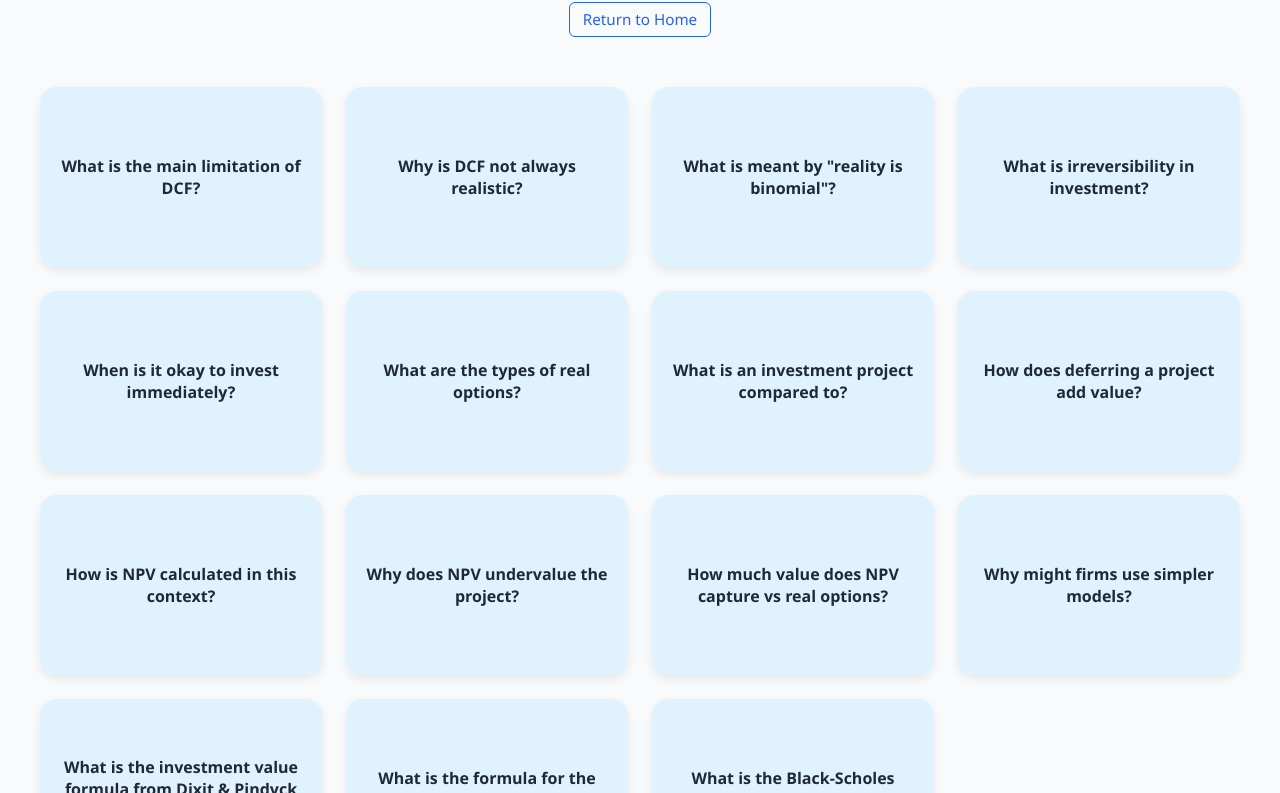
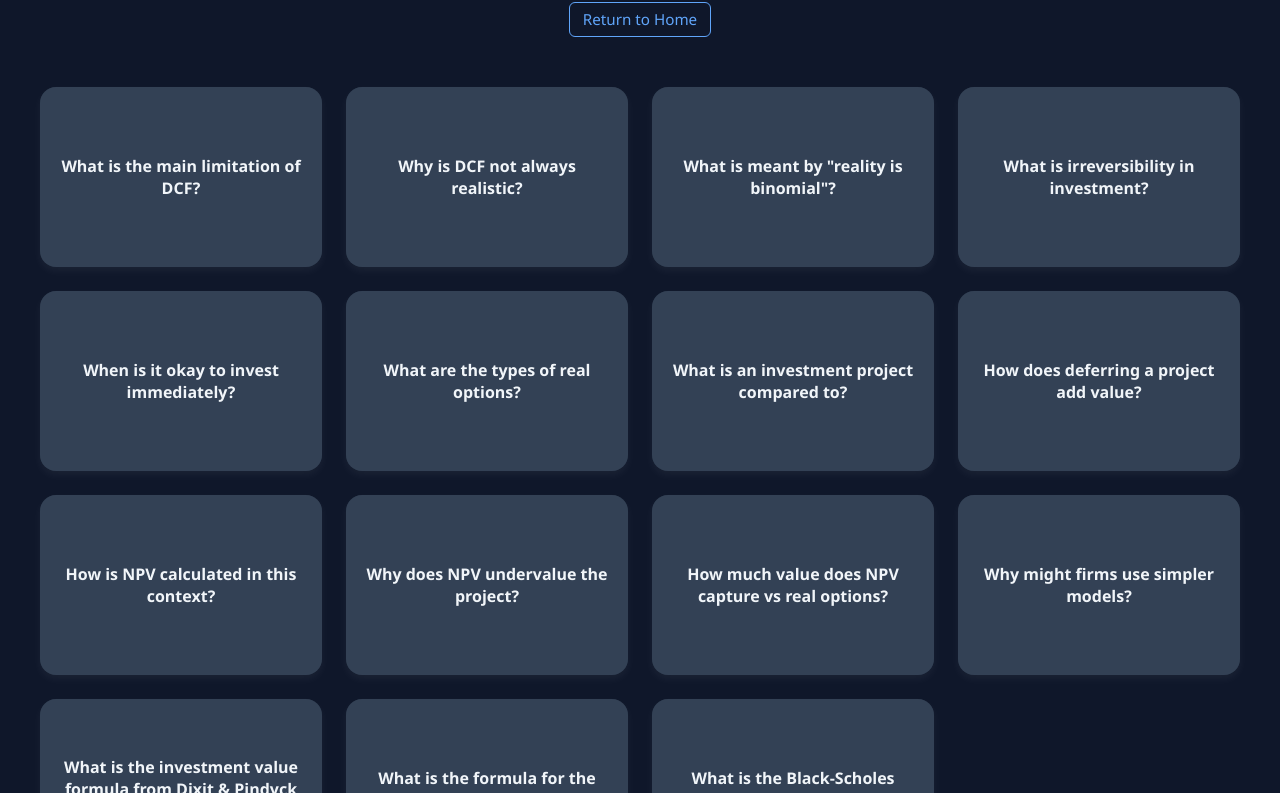
Before and after one commit to edwardwclarke/ECOM118-FLASHCARDS, a plain HTML site: page week10.html in a window 1280 px wide. Shown: the part 109-902 px from the top of the page. Drawn offline with Linux system fonts and the light colour scheme.

Commit message:
Add files via upload

```diff
--- a/week10.html
+++ b/week10.html
@@ -8,8 +8,8 @@
     body {
       margin: 0;
       font-family: 'Segoe UI', Tahoma, Geneva, Verdana, sans-serif;
-      background-color: #f9fafb;
-      color: #1f2937;
+      background-color: #0f172a;
+      color: #f8fafc;
     }
 
     h1 {
@@ -27,18 +27,18 @@
 
     .home-link a {
       text-decoration: none;
-      color: #2563eb;
+      color: #60a5fa;
       font-weight: 500;
       font-size: 0.95rem;
-      border: 1px solid #2563eb;
+      border: 1px solid #60a5fa;
       padding: 0.4rem 0.8rem;
       border-radius: 6px;
       transition: all 0.2s ease-in-out;
     }
 
     .home-link a:hover {
-      background-color: #2563eb;
-      color: white;
+      background-color: #60a5fa;
+      color: #0f172a;
     }
 
     .flashcard-grid {
@@ -63,8 +63,8 @@
       transform-style: preserve-3d;
       cursor: pointer;
       border-radius: 1rem;
-      box-shadow: 0 4px 10px rgba(0, 0, 0, 0.08);
-      background-color: #fff;
+      box-shadow: 0 4px 10px rgba(255, 255, 255, 0.05);
+      background-color: #1e293b;
     }
 
     .card.flipped .card-inner {
@@ -85,14 +85,15 @@
     }
 
     .card-front {
-      background-color: #e0f2fe;
+      background-color: #334155;
+      color: #f1f5f9;
       font-weight: 600;
     }
 
     .card-back {
-      background-color: #fef3c7;
+      background-color: #475569;
+      color: #fefce8;
       transform: rotateY(180deg);
-      font-size: 0.95rem;
     }
   </style>
 </head>
```
